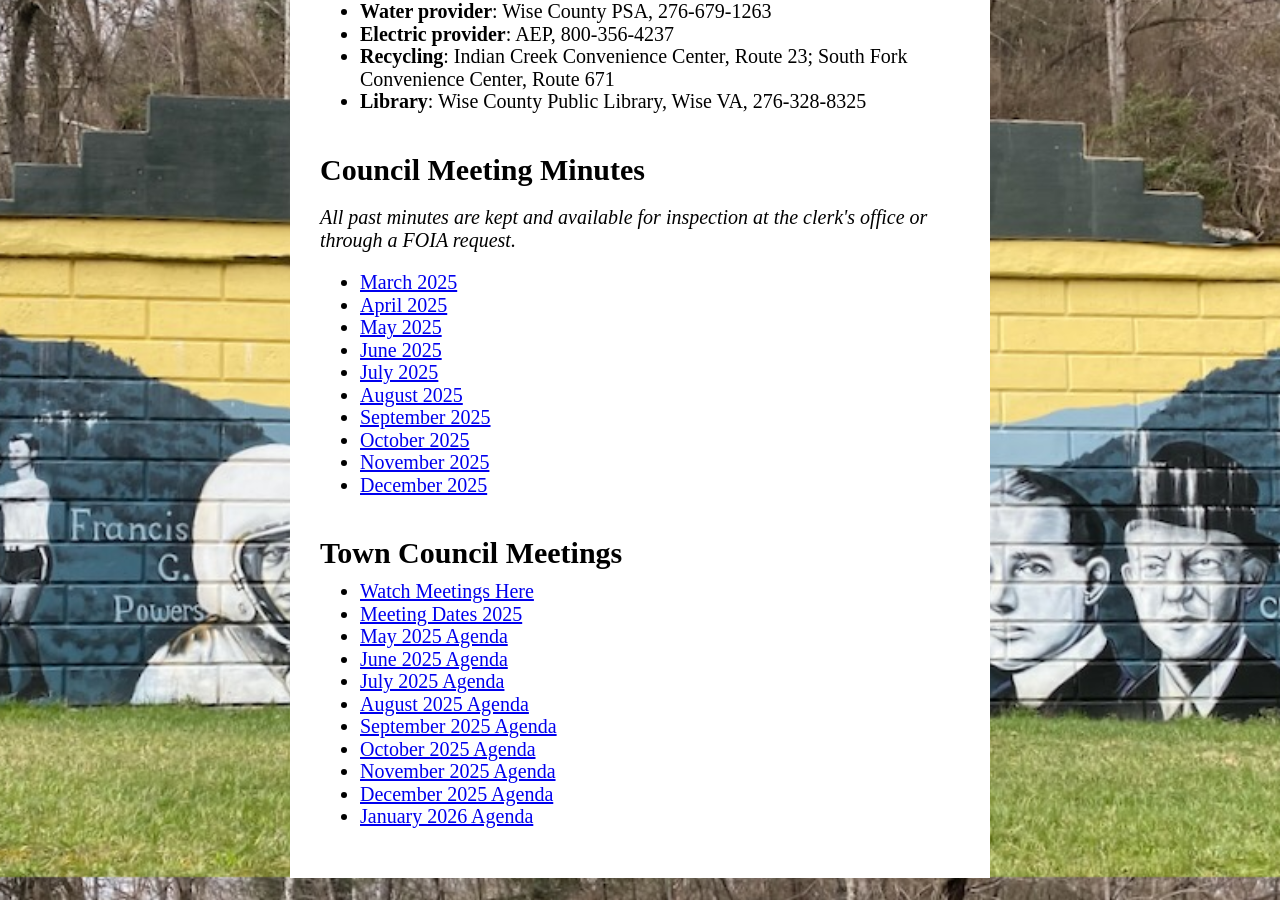
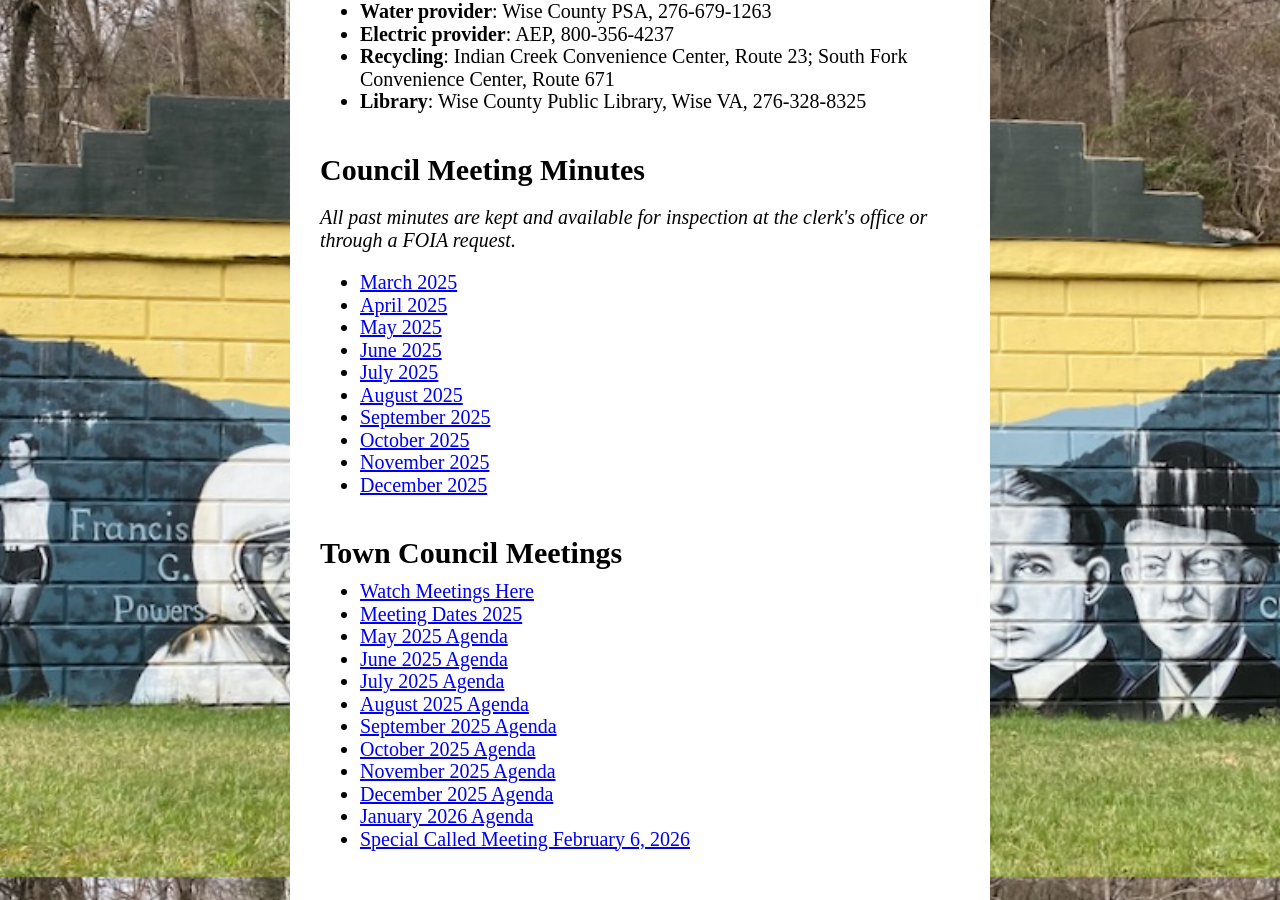
Before and after one commit to poundva/poundva.github.io, a Jekyll site: the page built from index.html, in a window 1280 px wide and 900 px high, scrolled down 2723 px. Built offline with Jekyll 4.4.1, drawn with Linux system fonts in a browser that asks for light colours; some web fonts are replaced.

Commit message:
Add link for Special Called Meeting February 6, 2026

```diff
--- a/index.html
+++ b/index.html
@@ -116,3 +116,4 @@ title: Home
     <li><a href="agendas/November Agenda 2025.pdf">November 2025 Agenda</a></li>
     <li><a href="agendas/Agenda Dec. 25.pdf">December 2025 Agenda</a></li>
     <li><a href="agendas/January 2026 Agenda.pdf"> January 2026 Agenda</a></li>
+    <li><a href="agendas/1859_001.pdf">Special Called Meeting February 6, 2026</a></li>
```
